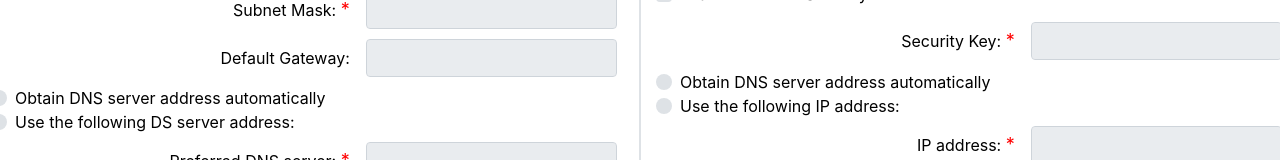
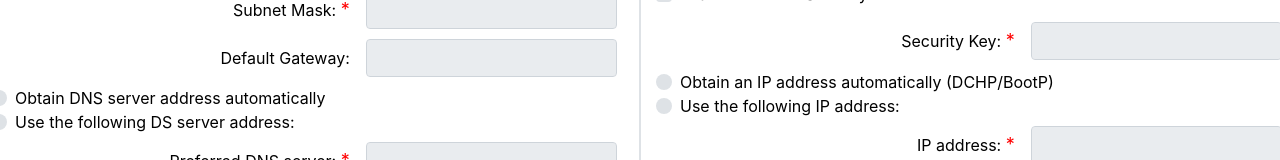
Before and after one commit to Vladcharni/taskLabInvent, a React (Create React App) app: page / in a window 1280 px wide. Shown: the part 236-396 px from the top of the page. Built offline with nearby package versions, Linux system fonts and the light colour scheme; no server answers.

Commit message:
Update FormRight.js

```diff
--- a/src/components/FormRight.js
+++ b/src/components/FormRight.js
@@ -124,7 +124,7 @@ export class FormRight extends React.Component{
             {
               this.props.listWirelessNetwork.map((item,index) =>{
                 let indexName = "networkname_" + (index + 1);
-                return <option key={indexName} id={indexName} value={indexName.name}>{item.name}</option>
+                return <option key={indexName} id={indexName} value={item.name}>{item.name}</option>
               })
             }
           </select>
@@ -145,7 +145,7 @@ export class FormRight extends React.Component{
         <div>
           <div className="custom-control custom-radio">
             <input type="radio" id="ipaddresswifi1" name="ipaddresswifi" className="custom-control-input" ref={el => this.visibleRadioIpAddressWifiDefault = el} onChange={this.onChange} />
-            <label className="custom-control-label" for="ipaddresswifi1">Obtain DNS server address automatically</label>
+            <label className="custom-control-label" for="ipaddresswifi1">Obtain an IP address automatically (DCHP/BootP)</label>
           </div>
           <div className="custom-control custom-radio">
             <input type="radio" id="ipaddresswifi2" name="ipaddresswifi" className="custom-control-input" ref={el => this.visibleRadioIpAddressWifiUse = el} onChange={this.onChange}  />
```
